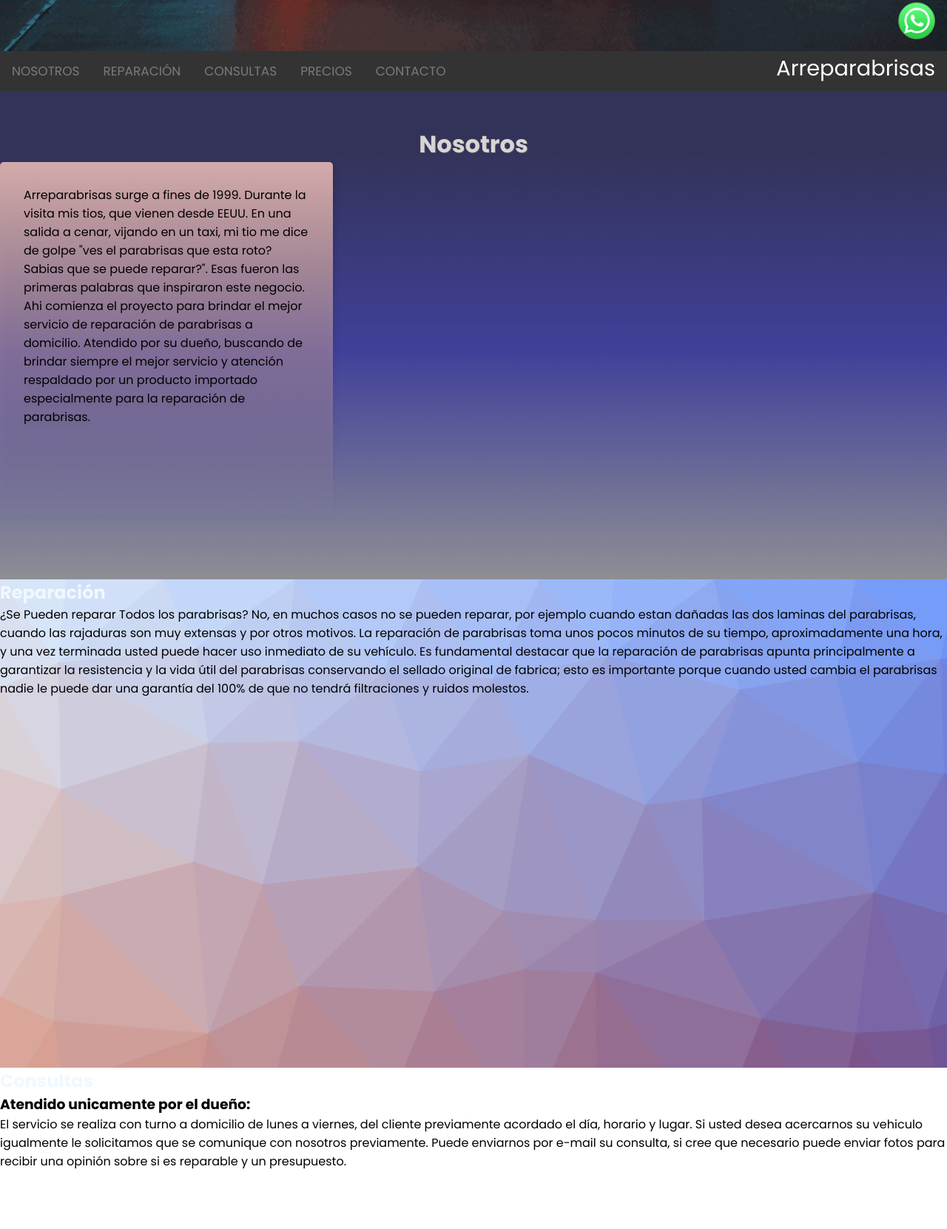
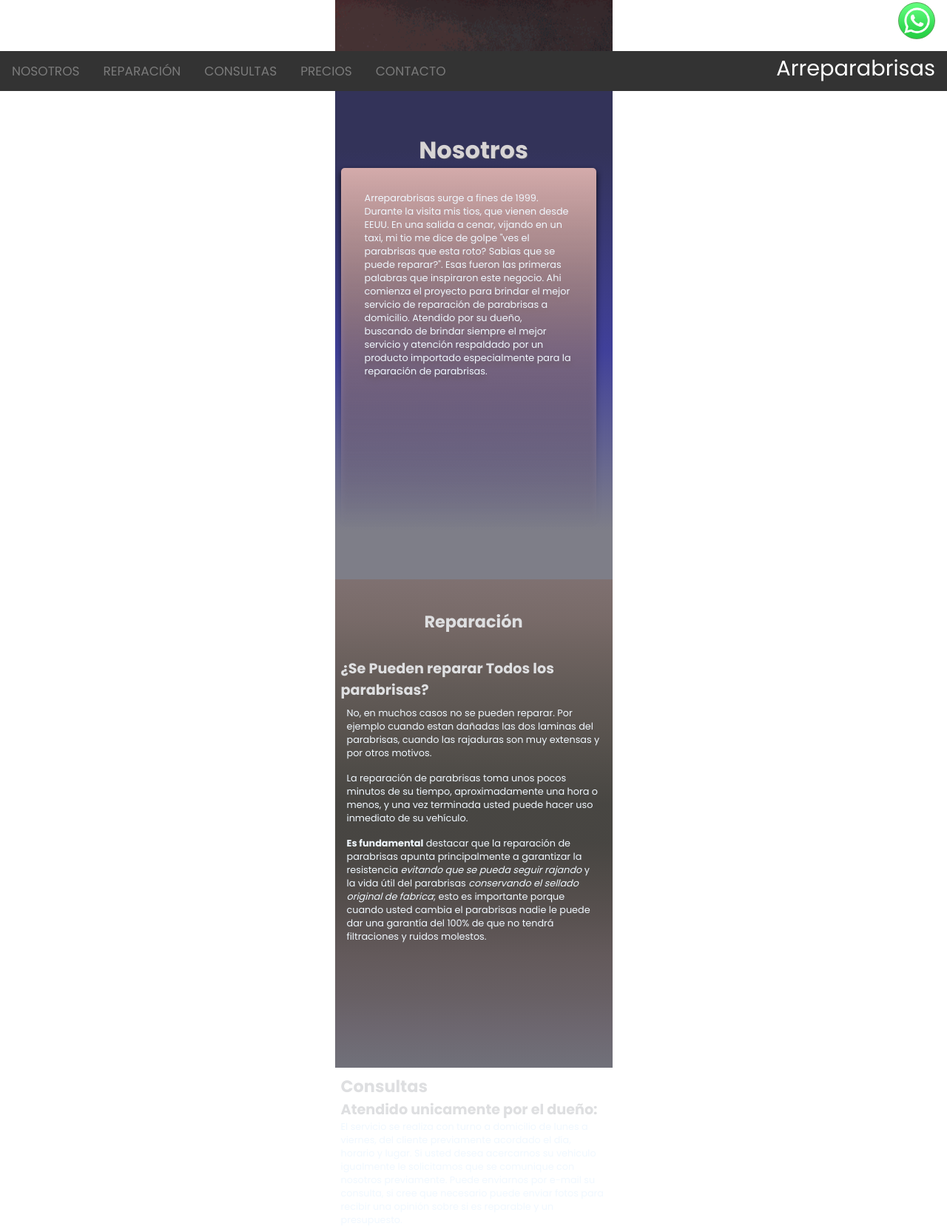
Before and after one commit to diegoe120/arreparabrisas-vanilla, a website built with Vite: page index.html in a window 1280 px wide. Shown: the part 731-2392 px from the top of the page at 74% size. Built offline with nearby package versions, Linux system fonts and the light colour scheme; files whose address does not match are found by name.

Commit message:
correcciones de texto
correcciones en el html y algo de estilado

```diff
--- a/index.html
+++ b/index.html
@@ -48,15 +48,17 @@
 
     <section id="reparacion" class="reparacion contenedor">
       <h2>Reparación</h2>
+      <h3>¿Se Pueden reparar Todos los parabrisas? </h3>
+
       <p>
-        ¿Se Pueden reparar Todos los parabrisas? No, en muchos casos no se
-        pueden reparar, por ejemplo cuando estan dañadas las dos laminas del
-        parabrisas, cuando las rajaduras son muy extensas y por otros motivos.
-        La reparación de parabrisas toma unos pocos minutos de su tiempo,
-        aproximadamente una hora, y una vez terminada usted puede hacer uso
-        inmediato de su vehículo. Es fundamental destacar que la reparación de
-        parabrisas apunta principalmente a garantizar la resistencia y la vida
-        útil del parabrisas conservando el sellado original de fabrica; esto es
+        No, en muchos casos no se pueden reparar. Por ejemplo cuando estan dañadas las dos laminas del
+        parabrisas, cuando las rajaduras son muy extensas y por otros motivos.</p>
+      <p>La reparación de parabrisas toma unos pocos minutos de su tiempo,
+        aproximadamente una hora o menos, y una vez terminada usted puede hacer uso
+        inmediato de su vehículo.</p>
+        <p><strong>Es fundamental</strong> destacar que la reparación de
+        parabrisas apunta principalmente a garantizar la resistencia <i>evitando que se pueda seguir rajando</i> y la vida
+        útil del parabrisas <i>conservando el sellado original de fabrica</i>; esto es
         importante porque cuando usted cambia el parabrisas nadie le puede dar
         una garantía del 100% de que no tendrá filtraciones y ruidos molestos.
       </p>
--- a/style.css
+++ b/style.css
@@ -1,4 +1,6 @@
 @import url("https://fonts.googleapis.com/css2?family=Poppins:wght@300;400;500;700;900&display=swap");
+
+/* probar combinacion de fuentes Bebas Neue + Source Sans Pro */
 
 * {
   margin: 0;
@@ -10,40 +12,50 @@
 body {
   display: flex;
   flex-direction: column;
+  align-items: center;
 }
 
 h1 {
   color: aliceblue;
-  font-size: 2vw;
+  font-size: 1.8rem;
 }
 
 h2 {
-  color: aliceblue;
-  font-size: 1.5rem;
+  color: rgb(222, 223, 225);
+  font-size: 1.4rem;
 }
 
+h3 {
+  font-size: 1.2rem;
+  color: rgb(222, 223, 225);;
+}
+p {
+  font-size: .8rem;
+  font-style: normal;
+  color: aliceblue;
+}
 .contenedor {
+  padding: .5rem;
   width: 100%;
-  max-width: 1440px;
+  max-width: 375px;
   min-width: 360px;
   height: 660px;
+  align-items: center;
 }
 
 /* Tarjetas */
 
 .tarjeta-presentacion {
-  display: flex;
-  flex-direction: column;
-  align-items: center;
+  position: absolute;
   padding: 2rem;
-  gap: 10px;
-  width: 450px;
+  width: 100%;
+  max-width: 345px;
   height: 479px;
   background: linear-gradient(
     180deg,
     hsl(0, 32%, 75%) 0%,
     rgba(212, 171, 171, 0) 100%  );
-  filter: drop-shadow(0px 4px 4px rgba(0, 0, 0, 0.25));
+  filter: drop-shadow(0px 4px 4px rgba(0, 0, 0, 0.9));
   border-radius: 5px;
 }
 
@@ -73,7 +85,7 @@ h2 {
 .btn-wtapp {
   margin: 1rem;
   /* box-shadow: 1px 1px 1px rgba(157, 221, 169, 0.9); */
-  background-image: url(/Arreparabrisas-2/img/png-one-logo-whatsApp-png-transparente.png);
+  background-image: url(img/png-one-logo-whatsApp-png-transparente.png);
   background-size: cover;
   width: 100%;
   max-width: 3.125rem;
@@ -94,7 +106,7 @@ h2 {
 /* Hero */
 
 .hero {
-  background-image: url(/Arreparabrisas-2/img/fondo-nav.png);
+  background-image: url(/img/fondo-nav.png);
   background-size: cover;
   background-position: center;
   height: 100vh;
@@ -108,14 +120,14 @@ h2 {
   position: relative;
   animation: slide 3s;
   animation-fill-mode: forwards;
-  text-shadow: 2px 2px 2px rgb(57, 57, 57);
+  text-shadow: -3px -2px 2px rgba(0,0,0,0.6);
 }
 
 .titulo h2 {
   position: absolute;
   top: 180px;
   width: 350px;
-  text-shadow: 2px 2px 2px rgb(57, 57, 57);
+  text-shadow: -2px -1px 1px rgba(0,0,0,0.6);
 }
 
 /* Nav */
@@ -156,12 +168,11 @@ h2 {
 
 /* Nosotros  */
 .nosotros {
-  background: rgb(51, 51, 89);
   background: linear-gradient(
     180deg,
     rgba(51, 51, 89, 1) 12%,
     rgba(64, 64, 154, 1) 53%,
-    rgba(142, 142, 149, 1) 100%
+    rgb(126, 126, 136) 90%
   );
 }
 
@@ -177,8 +188,36 @@ h2 {
 /* Reparacion */
 
 .reparacion {
-  background-image: url(/Arreparabrisas-2/img/bg_bggenerator_com\(2\).jpg);
+  background-image: linear-gradient(
+  0deg,
+  hsl(240deg 4% 46%) 0%,
+  hsl(283deg 4% 42%) 8%,
+  hsl(327deg 4% 39%) 15%,
+  hsl(351deg 5% 37%) 23%,
+  hsl(8deg 5% 33%) 31%,
+  hsl(22deg 5% 30%) 38%,
+  hsl(36deg 4% 27%) 46%,
+  hsl(40deg 4% 27%) 54%,
+  hsl(33deg 5% 30%) 62%,
+  hsl(26deg 6% 33%) 69%,
+  hsl(20deg 6% 36%) 77%,
+  hsl(14deg 7% 40%) 85%,
+  hsl(8deg 7% 44%) 92%,
+  hsl(0deg 6% 47%) 100%
+  );
+
 }
+
+.reparacion h2 {
+ text-align: center;
+ padding: 2rem;
+}
+
+.reparacion p {
+  color: aliceblue;
+  padding: .5rem;
+}
+
 
 @keyframes slide {
   0% {
@@ -189,7 +228,7 @@ h2 {
 
   100% {
     top: 80px;
-    font-size: 3.1rem;
+    font-size: 2.5rem;
     width: 300px;
   }
 }
```
